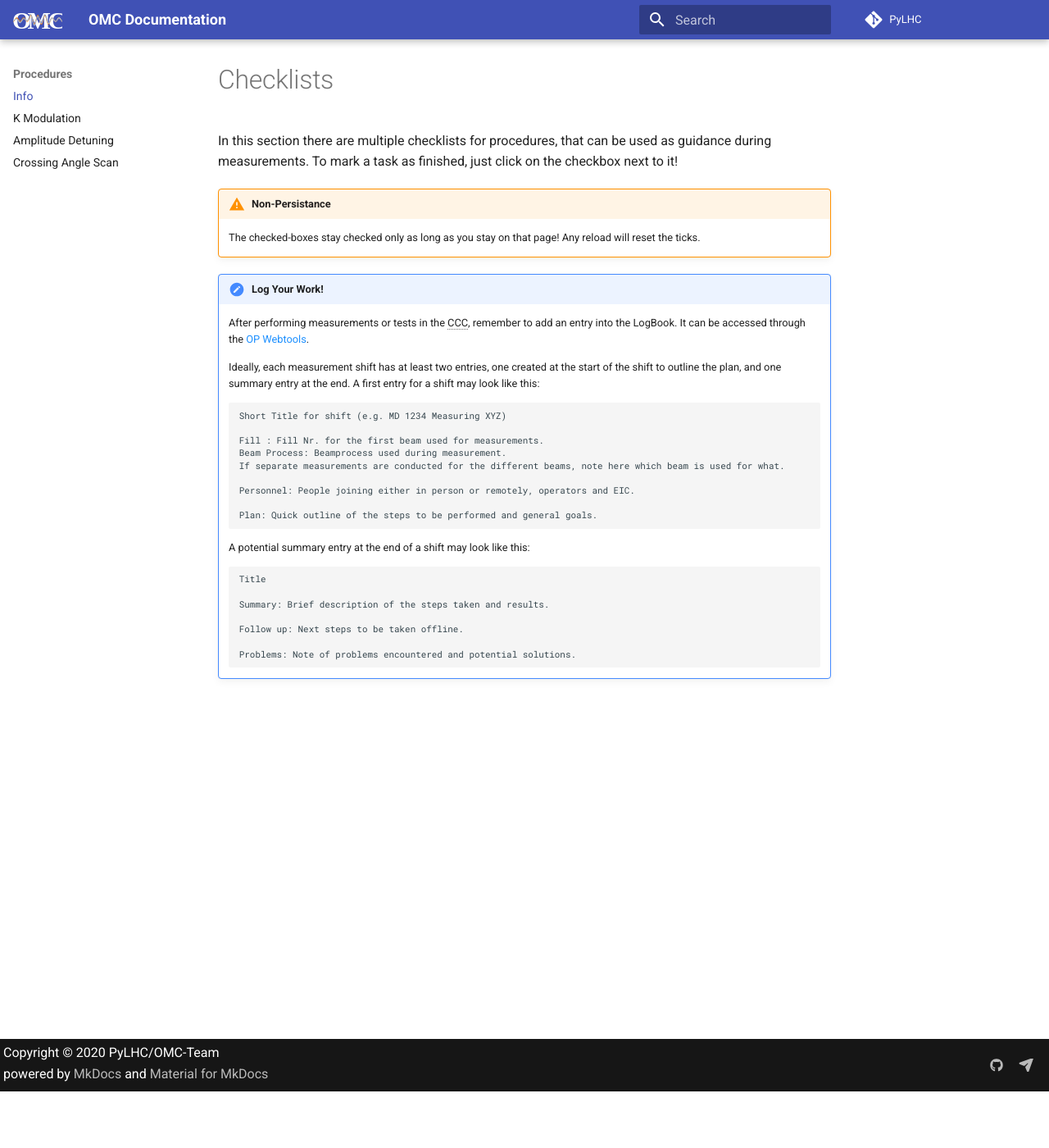
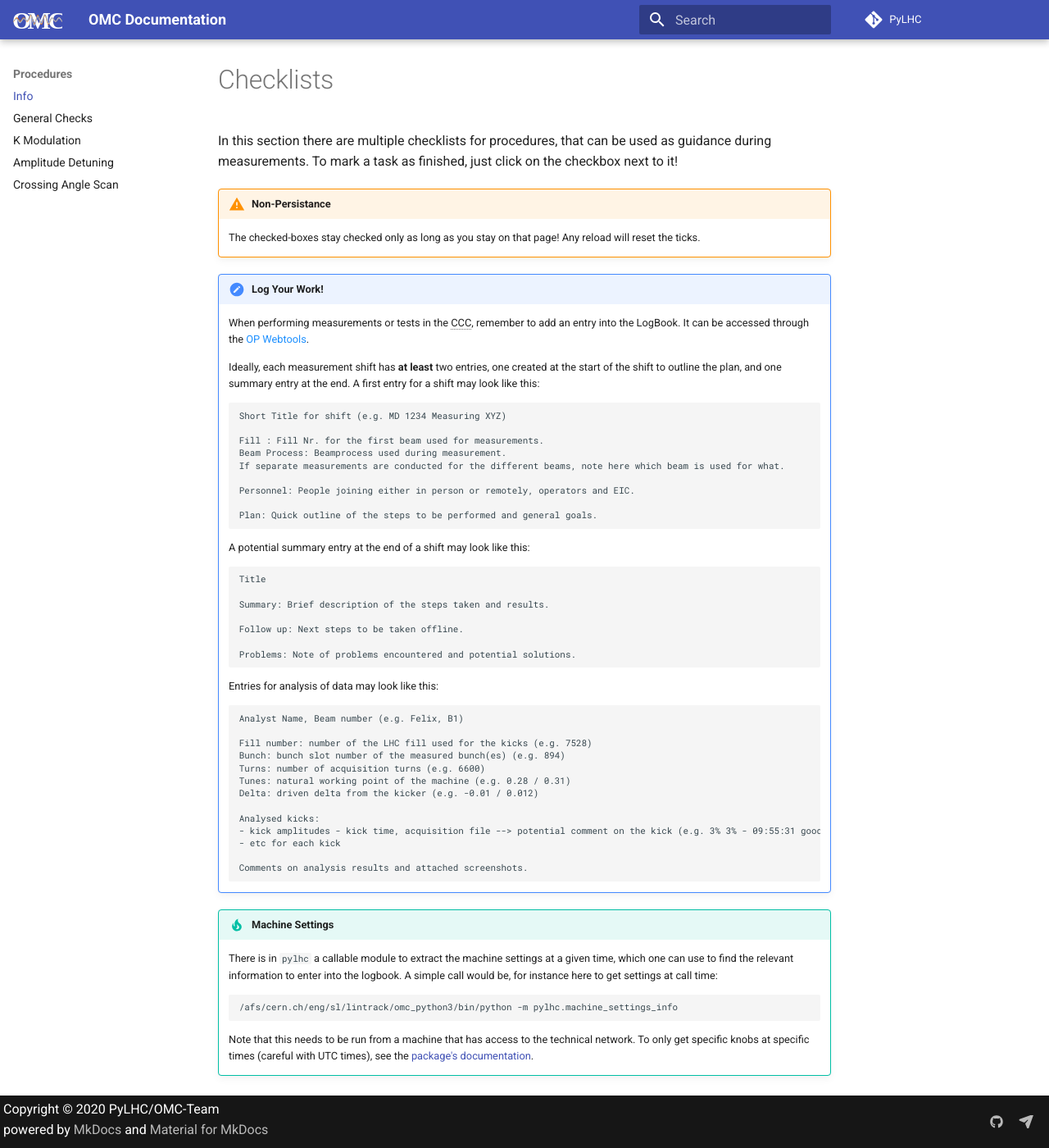
Before and after one commit to pylhc/pylhc.github.io, an MkDocs documentation site: the page built from docs/procedures/info.md, in a window 1280 px wide and 1400 px high, scrolled down 69 px. Shown: the whole window at 82% size. Built offline with MkDocs 1.6.1 and Material for MkDocs 9.7.7, drawn with Linux system fonts in a browser that asks for light colours.

Commit message:
Measurements checks page & info page additions (#69)

````diff
--- a/docs/procedures/info.md
+++ b/docs/procedures/info.md
@@ -9,12 +9,11 @@ To mark a task as finished, just click on the checkbox next to it!
     Any reload will reset the ticks.
 
 !!! note "Log Your Work!"
-    After performing measurements or tests in the CCC, remember to add an entry into the LogBook.
+    When performing measurements or tests in the CCC, remember to add an entry into the LogBook.
     It can be accessed through the [OP Webtools][op_webtools]{target=_blank .cern_login}.
 
-    Ideally, each measurement shift has at least two entries, one created at the start of the shift to outline the plan, and one summary entry at the end.
+    Ideally, each measurement shift has **at least** two entries, one created at the start of the shift to outline the plan, and one summary entry at the end.
     A first entry for a shift may look like this:
-
     ```
     Short Title for shift (e.g. MD 1234 Measuring XYZ)
 
@@ -28,7 +27,6 @@ To mark a task as finished, just click on the checkbox next to it!
     ```
 
     A potential summary entry at the end of a shift may look like this:
-
     ```
     Title
 
@@ -39,6 +37,35 @@ To mark a task as finished, just click on the checkbox next to it!
     Problems: Note of problems encountered and potential solutions.
     ```
 
+    Entries for analysis of data may look like this:
+    ```
+    Analyst Name, Beam number (e.g. Felix, B1)
+
+    Fill number: number of the LHC fill used for the kicks (e.g. 7528)
+    Bunch: bunch slot number of the measured bunch(es) (e.g. 894)
+    Turns: number of acquisition turns (e.g. 6600)
+    Tunes: natural working point of the machine (e.g. 0.28 / 0.31)
+    Delta: driven delta from the kicker (e.g. -0.01 / 0.012)
+
+    Analysed kicks:
+    - kick amplitudes - kick time, acquisition file --> potential comment on the kick (e.g. 3% 3% - 09:55:31 good (Beam1@Turn@2021_10_31@08_55_39_620.sdds) --> used for coupling correction calculation)
+    - etc for each kick
+
+    Comments on analysis results and attached screenshots.
+    ```
+
+!!! tip "Machine Settings"
+    There is in `pylhc` a callable module to extract the machine settings at a given time, which one can use to find the relevant information to enter into the logbook.
+    A simple call would be, for instance here to get settings at call time:
+    ```bash
+    /afs/cern.ch/eng/sl/lintrack/omc_python3/bin/python -m pylhc.machine_settings_info
+    ```
+
+    Note that this needs to be run from a machine that has access to the technical network.
+    To only get specific knobs at specific times (careful with UTC times), see the [package's documentation][pylhc_doc].
+
+
 *[CCC]: CERN Control Center
 
 [op_webtools]: https://op-webtools.web.cern.ch/index.html
+[pylhc_doc]: https://pylhc.github.io/PyLHC
--- a/mkdocs.yml
+++ b/mkdocs.yml
@@ -175,6 +175,7 @@ nav:
       - KMod GUI hints: guis/developing/kmod_special.md
   - Procedures:
       - Info: procedures/info.md
+      - General Checks: procedures/general_checks.md
       - K Modulation: procedures/kmod.md
       - Amplitude Detuning: procedures/ampdet.md
       - Crossing Angle Scan: procedures/xing_scan.md
````
Also changed, not shown: docs/procedures/general_checks.md (added, +114 -0 lines).
